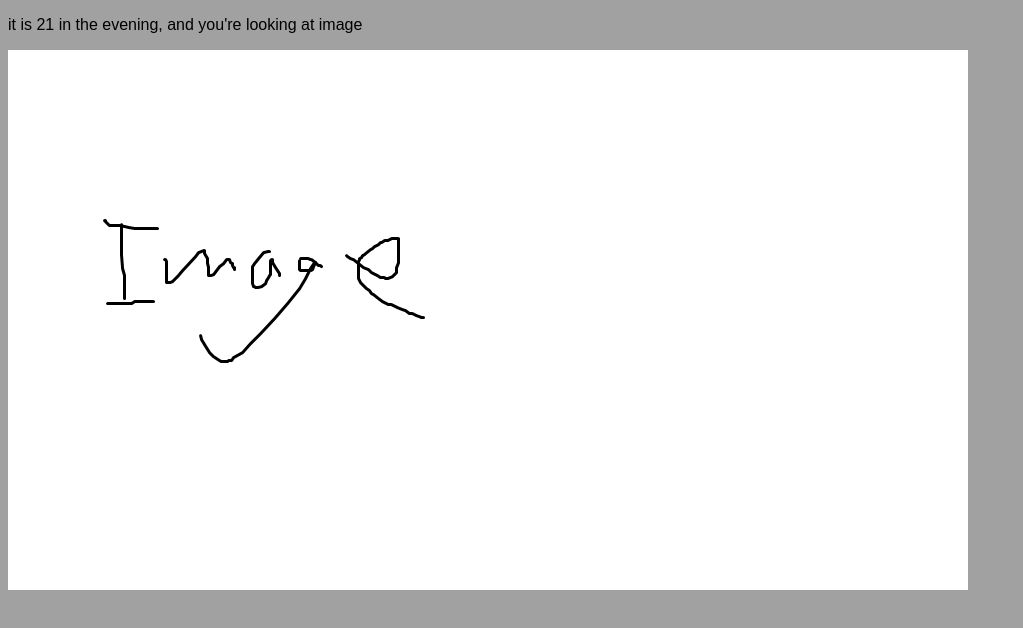
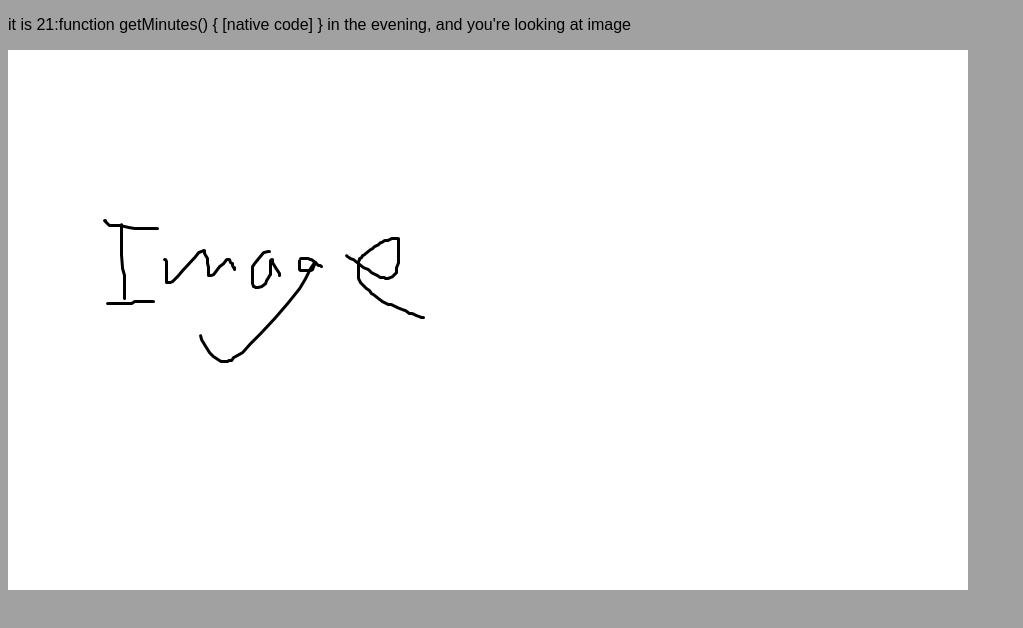
Before and after one commit to woodsjt19/woodsjt1.githhub.io, a plain HTML site: page misc stuff.html in a window 1280 px wide. Shown: the whole page, without its empty margins (0-1023 px from the left). Drawn offline with Linux system fonts and the light colour scheme.

Commit message:
added minute

```diff
--- a/misc stuff.html
+++ b/misc stuff.html
@@ -21,7 +21,7 @@
             else {
                 timeOfDay = "evening"
             }
-        document.getElementById("dateTime").innerHTML = "it is "+d.getHours()+" in the "+timeOfDay+", and you're looking at image"
+        document.getElementById("dateTime").innerHTML = "it is "+d.getHours()+":"+d.getMinutes+" in the "+timeOfDay+", and you're looking at image"
         </script>
         <div class="customImage">
         <a href="newpage.html">
```
